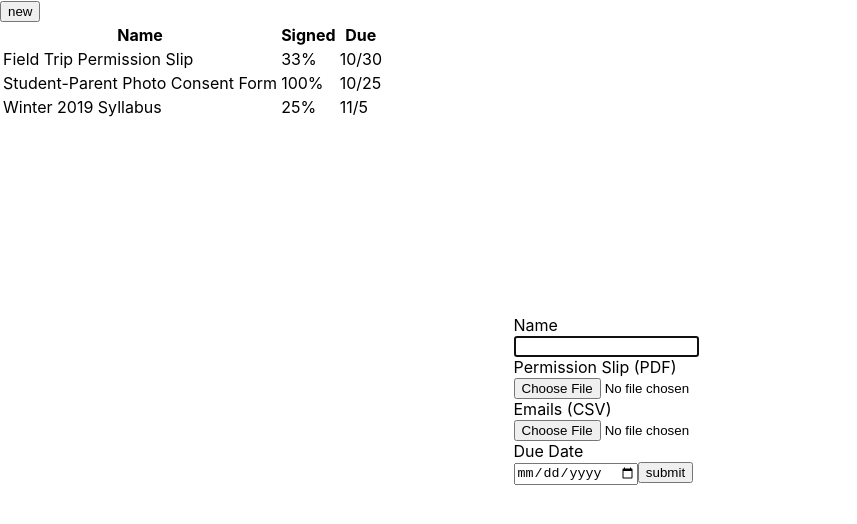
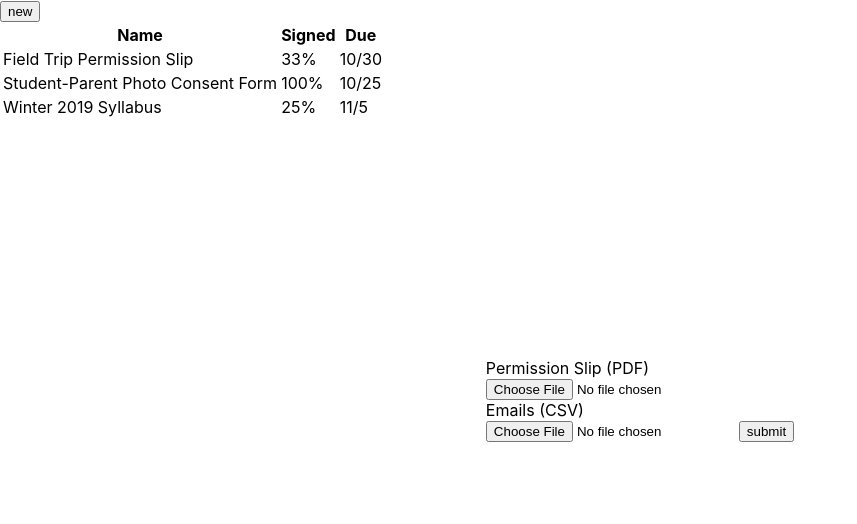
Before and after one commit to jp-nguyen/easyslip, a React (Create React App) app in the folder frontend/: page / in a window 1280 px wide. Both pictures are taken after a click on the button "new". Shown: the top 524 px of the page, without its empty margins (0-857 px from the left). Built offline with nearby package versions, Linux system fonts and the light colour scheme.

Commit message:
uploading pdf

```diff
--- a/frontend/package.json
+++ b/frontend/package.json
@@ -3,6 +3,7 @@
   "version": "0.1.0",
   "private": true,
   "dependencies": {
+    "axios": "^0.19.0",
     "react": "^16.11.0",
     "react-dom": "^16.11.0",
     "react-scripts": "3.2.0",
--- a/frontend/src/App.js
+++ b/frontend/src/App.js
@@ -2,20 +2,70 @@ import React from "react";
 import Popup from "reactjs-popup";
 import { useTable } from "react-table";
 import './App.css';
+import axios from 'axios';
 
 class PermissionSlipPrompt extends React.Component {
+  constructor(props) {
+    super(props);
+      this.state = {
+        selectedPdfFile: null,
+        selectedCsvFile: null,
+      }
+  }
+  handleSubmit = (event) =>{
+    event.preventDefault();
+    const data = new FormData()
+    const {selectedPdfFile, selectedCsvFile} = this.state
+    console.log(this.state)
+    data.append("permission_slip", this.state.selectedPdfFile)
+    data.append("csv_file", this.state.selectedCsvFile)
+
+    axios.post("http://localhost:5000/upload", data, {
+      // receive two    parameter endpoint url ,form data
+    })
+    .then(res => { // then print response status
+      console.log(res.statusText)
+    }).catch( err => {
+      console.log("something went wrong")
+    })
+  }
+
+  onChangeHandlerPDF = event =>{
+    console.log(event.target.files)
+    this.setState({
+      selectedPdfFile: event.target.files[0],
+    })
+  }
+
+  onChangeHandlerCSV = event => {
+    console.log(event.target.files)
+    this.setState({
+      selectedCsvFile: event.target.files[0],
+    })
+  }
+
+//   onClickHandler = () => {
+//    const data = new FormData()
+//    data.append('file', this.state.selectedFile)
+//    axios.post("http://localhost:8000/upload", data, {
+//       // receive two    parameter endpoint url ,form data
+//   })
+// }
+
+
+
   render() {
     return (
       <div className="prompt">
-        <form>
-          <label className="prompt-label" for="name">Name</label>
-          <input type="text" name="name"></input>
+        <form onSubmit={this.handleSubmit}>
+          {/* <label className="prompt-label" for="name">Name</label> */}
+          {/* <input type="text" name="name"></input> */}
           <label className="prompt-label" for="slip">Permission Slip (PDF)</label>
-          <input type="file" name="slip" accept=".pdf"></input>
+          <input type="file" className="form-control" name="file" accept=".pdf" onChange={this.onChangeHandlerPDF}></input>
           <label className="prompt-label" for="emails">Emails (CSV)</label>
-          <input type="file" name="emails" accept=".csv"></input>
-          <label className="prompt-label" for="due-date">Due Date</label>
-          <input type="date" name="due-date"></input>
+          <input type="file" name="emails" accept=".csv" onChange={this.onChangeHandlerCSV}></input>
+          {/* <label className="prompt-label" for="due-date">Due Date</label> */}
+          {/* <input type="date" name="due-date"></input> */}
           <button type="submit">submit</button>
         </form>
       </div>
```
Also changed, not shown: 2 other files (tests, documents, lock files or other folders).
